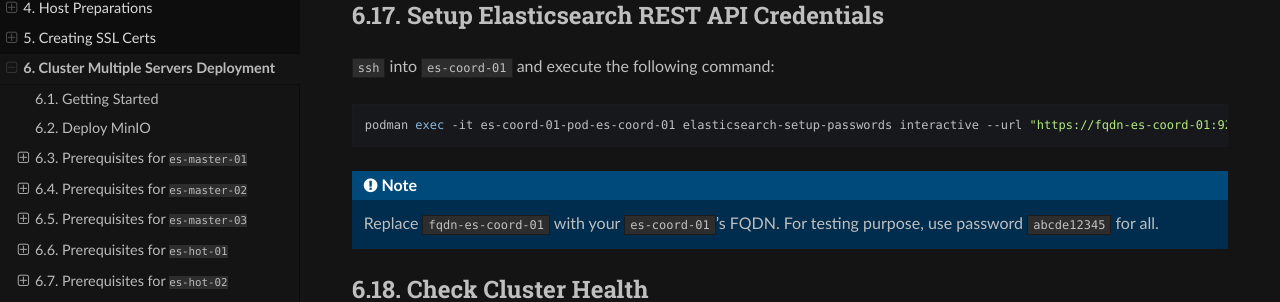
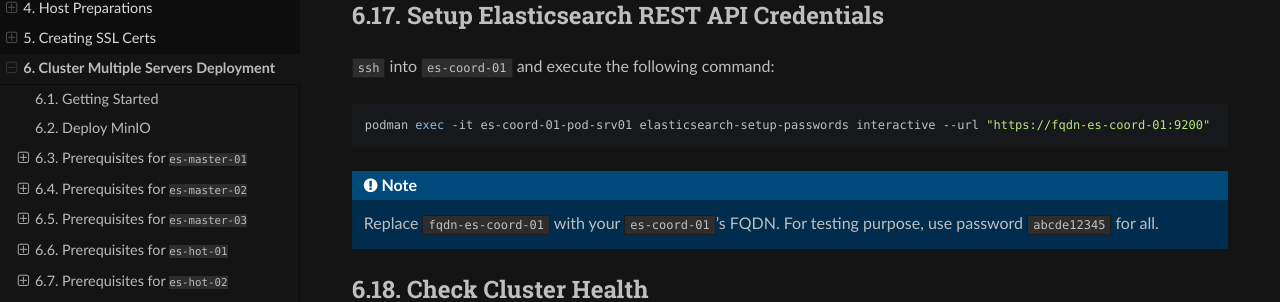
Before and after one commit to extra2000/elastic-elasticsearch-pod, a Sphinx documentation site: the page built from docs/source/example_cluster_multi_servers.rst, in a window 1280 px wide and 900 px high, scrolled down 26379 px. Shown: the part 142-444 px from the top of the window. Built offline with Sphinx 7.4.7 and the Read the Docs theme 2.0.0, drawn with Linux system fonts in a browser that asks for light colours.

Commit message:
docs(cluster-multi-server): update es-coord container name for setup pswd

```diff
--- a/docs/source/example_cluster_multi_servers.rst
+++ b/docs/source/example_cluster_multi_servers.rst
@@ -1377,7 +1377,7 @@
 
 .. code-block:: bash
 
-    podman exec -it es-coord-01-pod-es-coord-01 elasticsearch-setup-passwords interactive --url "https://fqdn-es-coord-01:9200"
+    podman exec -it es-coord-01-pod-srv01 elasticsearch-setup-passwords interactive --url "https://fqdn-es-coord-01:9200"
 
 .. note::
 
```
